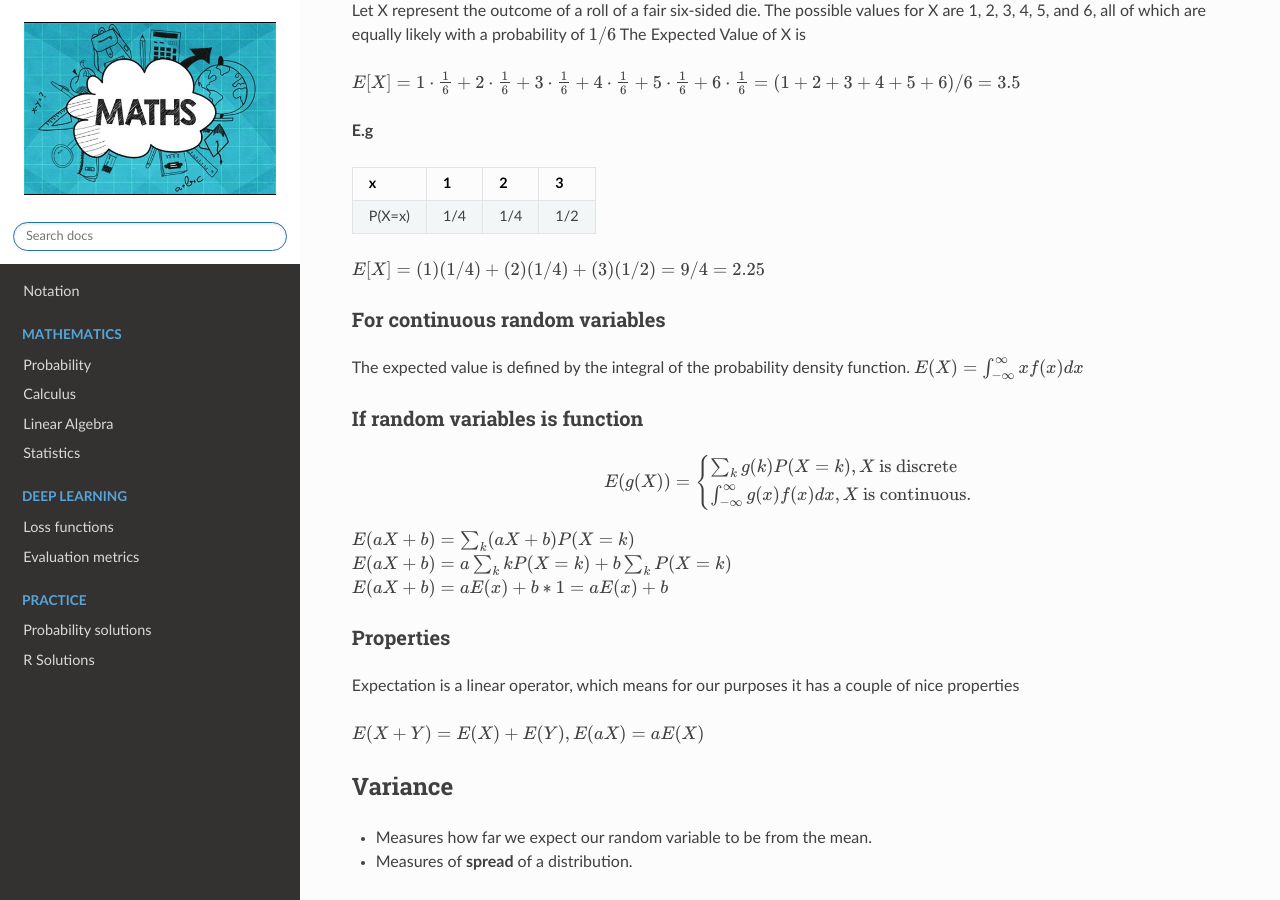
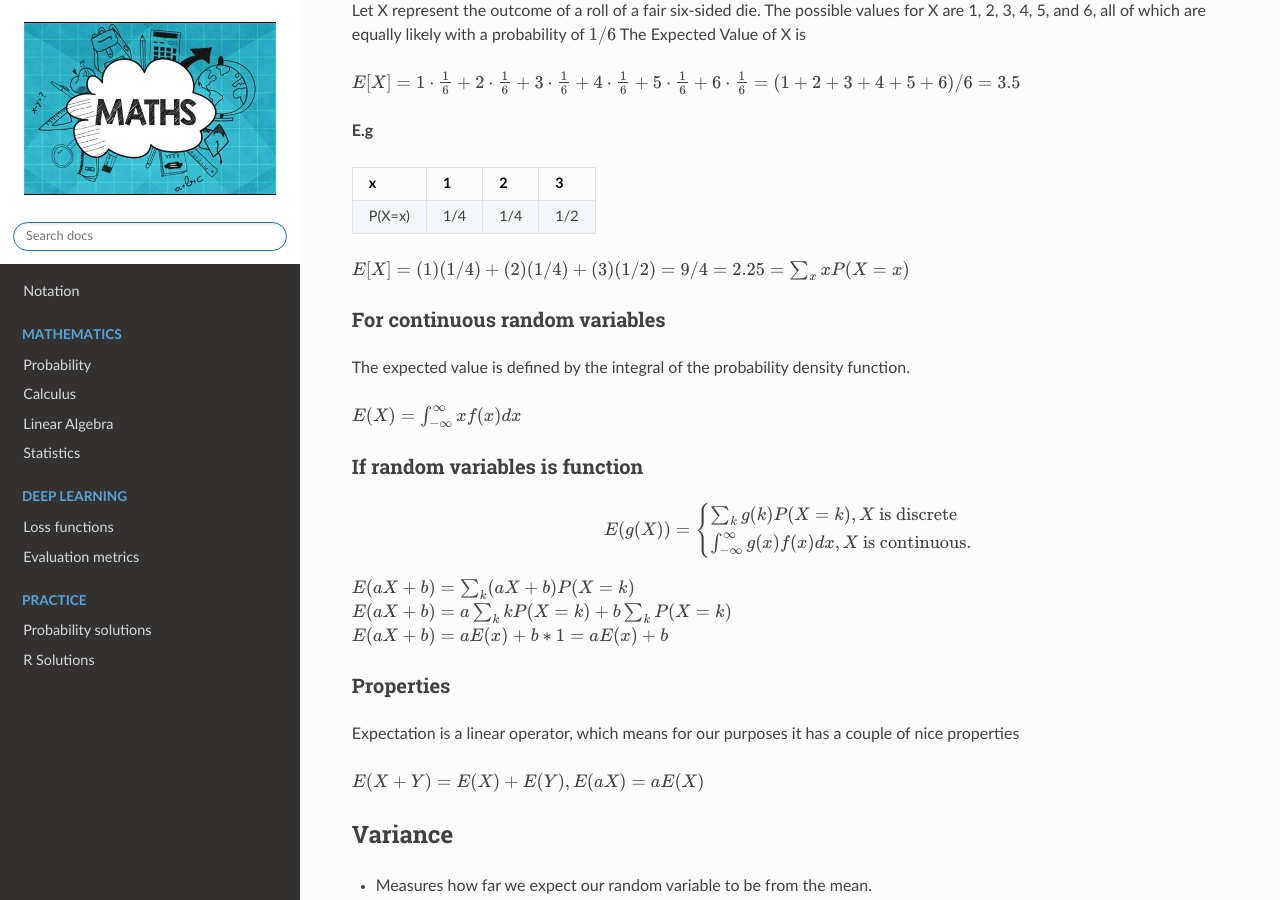
Before and after one commit to akkefa/ml-notes, a Sphinx documentation site: the page built from docs/probability/random_rv.rst, in a window 1280 px wide and 900 px high, scrolled down 2556 px. Built offline with Sphinx 7.4.7 and the Read the Docs theme 2.0.0, drawn with Linux system fonts in a browser that asks for light colours.

Commit message:
New changes.

```diff
--- a/docs/probability/random_rv.rst
+++ b/docs/probability/random_rv.rst
@@ -129,11 +129,12 @@ The Expected Value of X is
 | P(X=x)  | 1/4  | 1/4  | 1/2  |
 +---------+------+------+------+
 
-:math:`E[X] =(1)(1 / 4)+(2)(1 / 4)+(3)(1 / 2) = 9/4 = 2.25`
+:math:`E[X] =(1)(1 / 4)+(2)(1 / 4)+(3)(1 / 2) = 9/4 = 2.25 = \sum_{x} x P(X=x)`
 
 For continuous random variables
 ^^^^^^^^^^^^^^^^^^^^^^^^^^^^^^^^^
 The expected value is defined by the integral of the probability density function.
+
 :math:`E(X)=\int_{-\infty}^{\infty} x f(x) d x`
 
 If random variables is function
```
